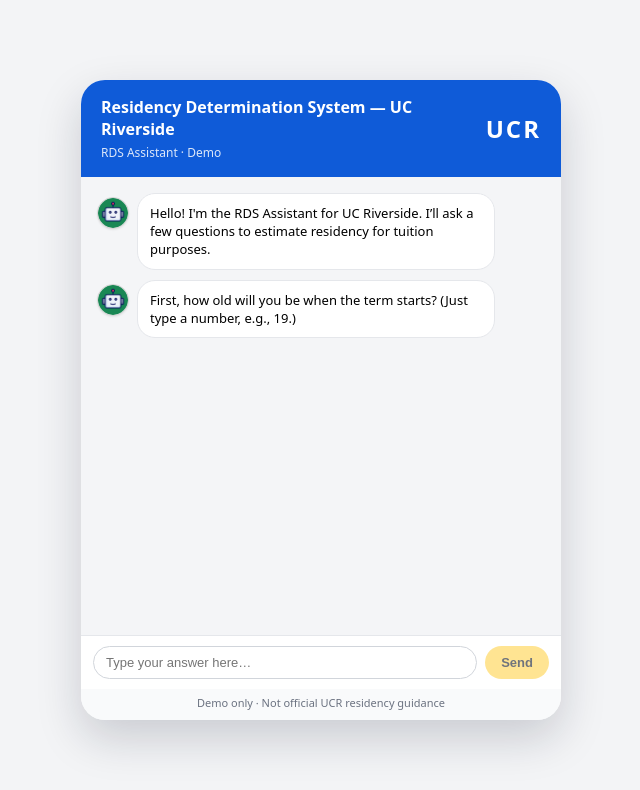
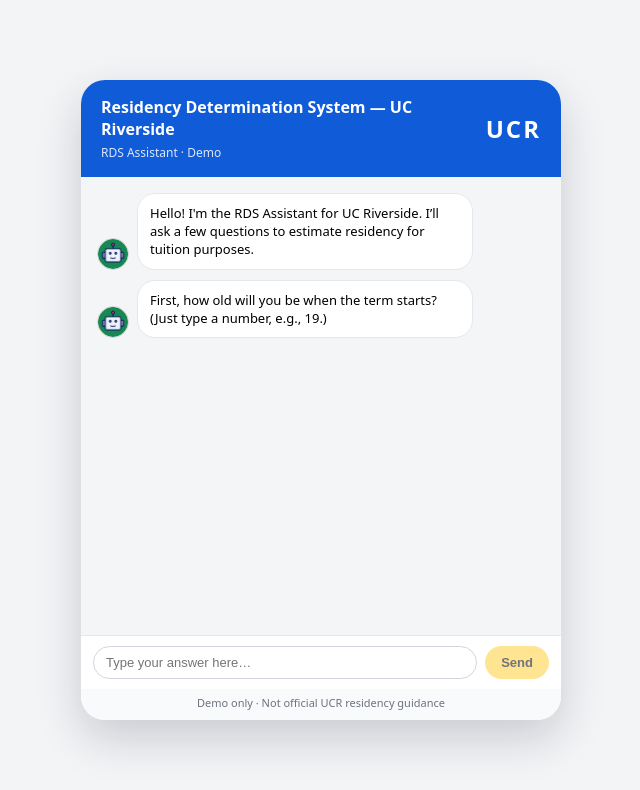
Before and after one commit to Shaobangzhu/residence-determination-mini-system, a React (Vite) app in the folder frontend/: page / in a window 1280 px wide. Shown: the top 790 px of the page, without its empty margins (319-959 px from the left). Built offline with nearby package versions, Linux system fonts and the light colour scheme; no server answers.

Commit message:
fix(frontend):align user messagers to the right in MessageList

```diff
--- a/frontend/src/App.css
+++ b/frontend/src/App.css
@@ -92,33 +92,53 @@
 
 /* Chat rows & bubbles */
 
+/* Chat row layout */
 .chat-row {
   display: flex;
   margin-bottom: 10px;
+  width: 100%;
+  align-items: flex-end;
+  animation: message-fade-in 0.22s ease-out;
 }
 
+/* Bot message: left -> right */
 .chat-row-bot {
-  align-items: flex-start;
+  flex-direction: row;
+  justify-content: flex-start;
 }
 
+/* User message: right -> left */
 .chat-row-user {
-  justify-content: flex-end;
+  flex-direction: row-reverse;
+  justify-content: flex-start;
 }
 
+/* Avatar styling */
 .avatar {
+  width: 32px;
+  height: 32px;
+  flex-shrink: 0;
+  display: flex;
+  align-items: center;
   margin-right: 8px;
-  margin-top: 4px;
 }
 
-.avatar-circle {
-  width: 28px;
-  height: 28px;
+.chat-row-user .avatar {
+  margin-right: 0;
+  margin-left: 8px;
+}
+
+.avatar-img {
+  width: 32px;
+  height: 32px;
   border-radius: 50%;
-  background: #d1d5db;
+  object-fit: cover;
+  border: 1px solid #d4d4d4;
+  background: #f4f4f4;
 }
 
 .bubble {
-  max-width: 80%;
+  max-width: 75%;
   padding: 10px 12px;
   border-radius: 18px;
   font-size: 13px;
@@ -194,19 +214,6 @@
   margin-bottom: 6px;
   color: #2a6ce0;
   font-weight: 600;
-}
-
-/* AI breathing glow animation */
-@keyframes ai-expl-glow {
-  0% {
-    box-shadow: 0px 2px 6px rgba(58, 128, 247, 0.18);
-  }
-  50% {
-    box-shadow: 0px 4px 14px rgba(58, 128, 247, 0.35);
-  }
-  100% {
-    box-shadow: 0px 2px 6px rgba(58, 128, 247, 0.18);
-  }
 }
 
 .decision-note {
@@ -297,31 +304,28 @@
   background: #f9fafb;
 }
 
-/* Avatar Wrapper */
-.avatar {
-  width: 32px;
-  height: 32px;
-  flex-shrink: 0;
-  display: flex;
-  justify-content: center;
-  align-items: center;
-  margin-right: 8px;
+/* AI breathing glow animation */
+@keyframes ai-expl-glow {
+  0% {
+    box-shadow: 0px 2px 6px rgba(58, 128, 247, 0.18);
+  }
+  50% {
+    box-shadow: 0px 4px 14px rgba(58, 128, 247, 0.35);
+  }
+  100% {
+    box-shadow: 0px 2px 6px rgba(58, 128, 247, 0.18);
+  }
 }
 
-.user-avatar {
-  margin-left: 8px; /* user avatar appears on the right */
-  margin-right: 0;
+/* Message fade-in animation */
+
+@keyframes message-fade-in {
+  from {
+    opacity: 0;
+    transform: translateY(6px);
+  }
+  to {
+    opacity: 1;
+    transform: translateY(0);
+  }
 }
-
-/* Avatar image */
-.avatar-img {
-  width: 32px;
-  height: 32px;
-  object-fit: cover;
-  border-radius: 50%;
-  background: #eee;
-  border: 1px solid #d4d4d4;
-  box-shadow:
-    0 1px 2px rgba(0, 0, 0, 0.08),
-    inset 0 0 2px rgba(255, 255, 255, 0.6);
-}
```
Also changed, not shown: 1 other file (tests, documents, lock files or other folders).
